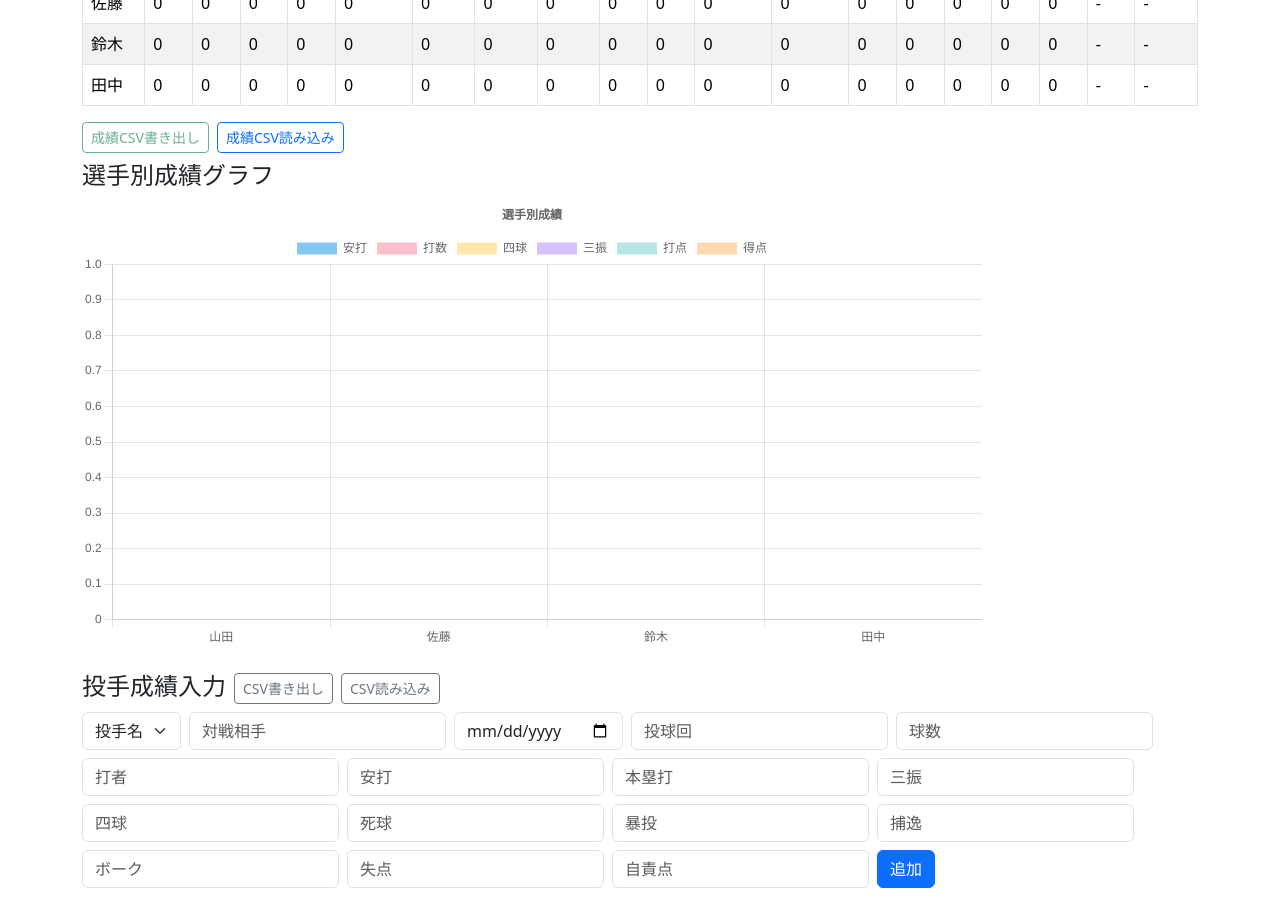
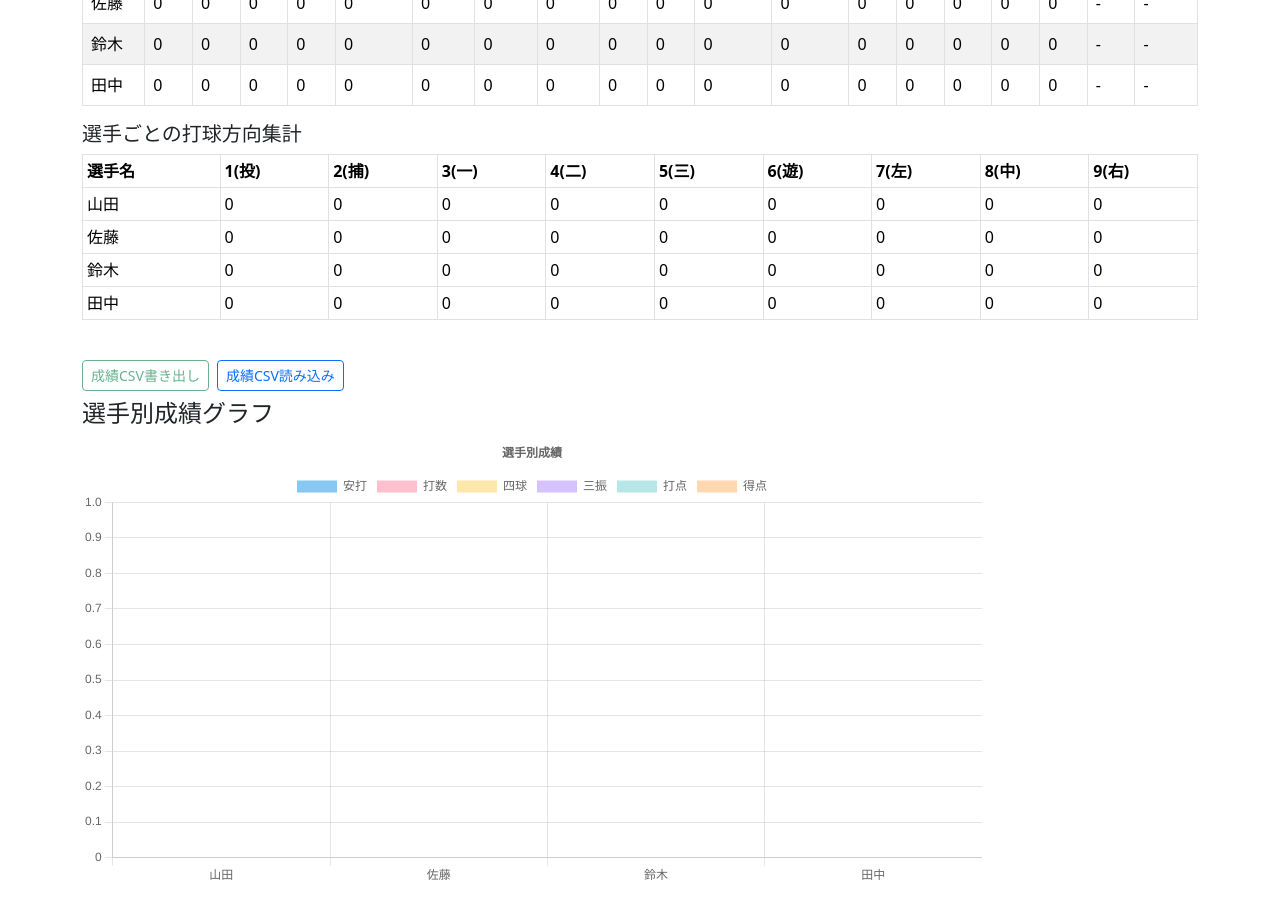
Before and after one commit to barca14-yume/-, a React (Create React App) app: page / in a window 1280 px wide. Shown: the part 860-1762 px from the top of the page. Built offline with nearby package versions, Linux system fonts and the light colour scheme.

Commit message:
選手ごとの打球方向集計テーブルを成績一覧下に追加・構文エラー修正

```diff
--- a/src/App.js
+++ b/src/App.js
@@ -956,6 +956,42 @@ function App() {
         </table>
       </div>
 
+      {/* 打球方向集計テーブル */}
+      {(() => {
+        const battedDirections = calcBattedDirections(filteredRecords, players);
+        return (
+          <div className="table-responsive mb-4">
+            <h5>選手ごとの打球方向集計</h5>
+            <table className="table table-bordered table-sm">
+              <thead>
+                <tr>
+                  <th>選手名</th>
+                  <th>1(投)</th>
+                  <th>2(捕)</th>
+                  <th>3(一)</th>
+                  <th>4(二)</th>
+                  <th>5(三)</th>
+                  <th>6(遊)</th>
+                  <th>7(左)</th>
+                  <th>8(中)</th>
+                  <th>9(右)</th>
+                </tr>
+              </thead>
+              <tbody>
+                {players.map(p => (
+                  <tr key={p}>
+                    <td>{p}</td>
+                    {['1','2','3','4','5','6','7','8','9'].map(dir => (
+                      <td key={dir}>{battedDirections[p][dir]}</td>
+                    ))}
+                  </tr>
+                ))}
+              </tbody>
+            </table>
+          </div>
+        );
+      })()}
+
       <div className="mb-2 d-flex gap-2">
         <button className="btn btn-outline-success btn-sm" onClick={exportRecordsCSV} disabled={records.length === 0}>成績CSV書き出し</button>
         <label className="btn btn-outline-primary btn-sm mb-0">
@@ -1188,4 +1224,19 @@ function App() {
   );
 }
 
+// --- 打球方向集計関数 ---
+function calcBattedDirections(records, players) {
+  // { 選手名: { 1:数, 2:数, ... 9:数 } }
+  const directions = {};
+  players.forEach(p => {
+    directions[p] = { '1': 0, '2': 0, '3': 0, '4': 0, '5': 0, '6': 0, '7': 0, '8': 0, '9': 0 };
+  });
+  records.forEach(rec => {
+    if (rec.player && directions[rec.player] && rec.battedDirection && directions[rec.player][rec.battedDirection] !== undefined) {
+      directions[rec.player][rec.battedDirection]++;
+    }
+  });
+  return directions;
+}
+
 export default App;
```
Also changed, not shown: 7 other files (tests, documents, lock files or other folders).
